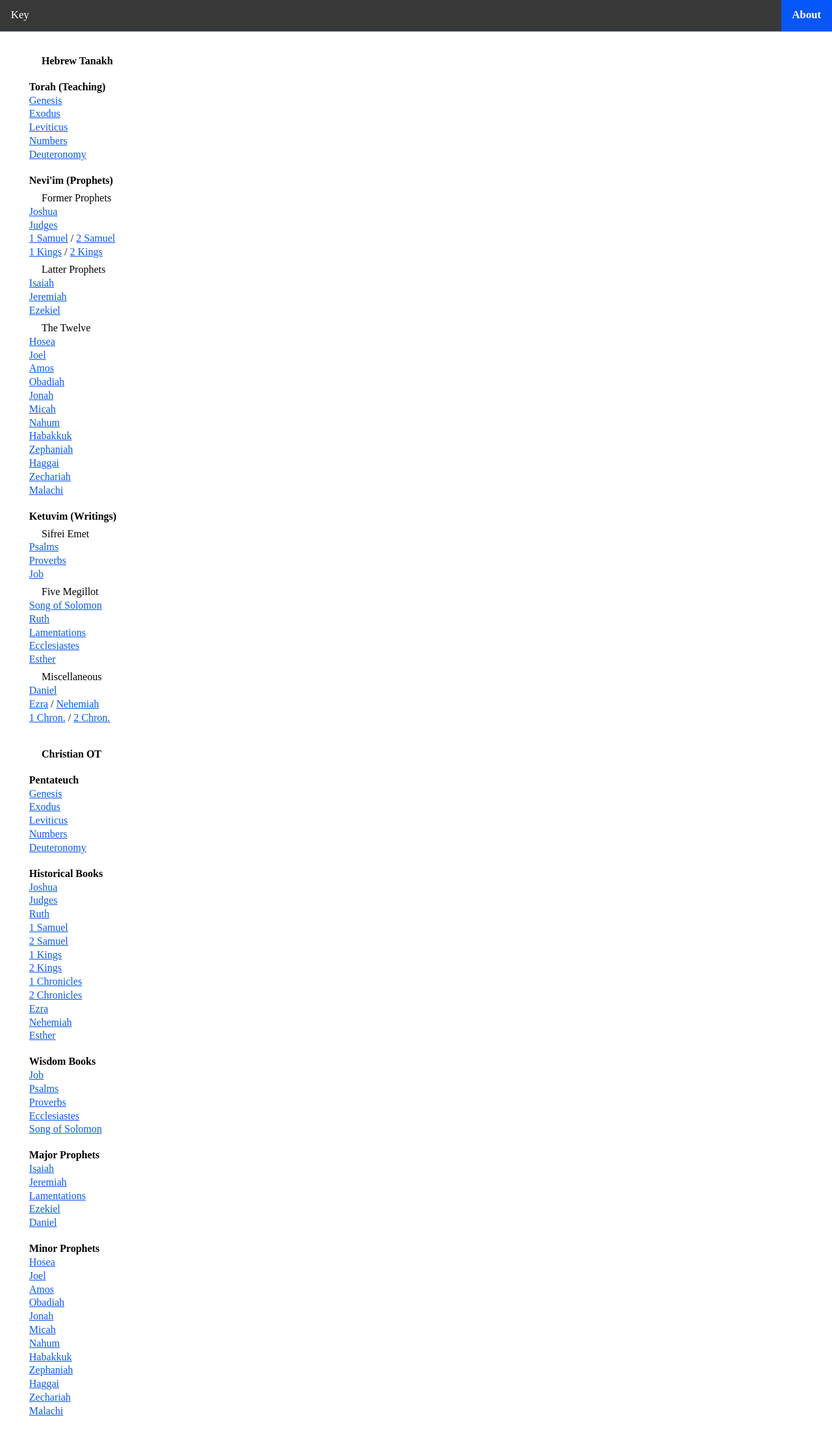
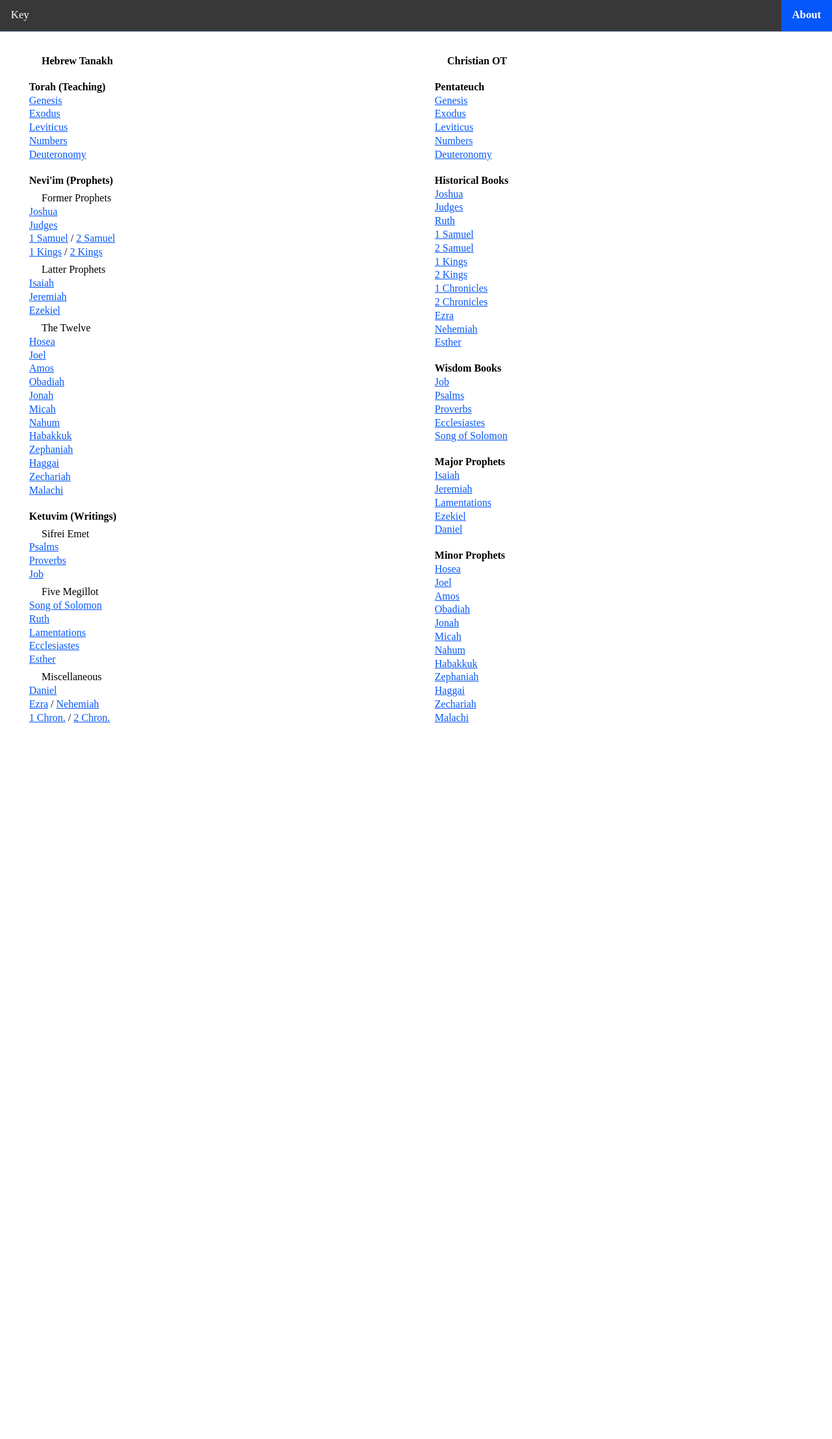
Before and after one commit to gfassero/HIERO, a Jekyll site: the page read/index.html, which Jekyll copies as it is, in a window 1280 px wide. Shown: the whole page at 65% size. Built offline with Jekyll 4.4.1, drawn with Linux system fonts in a browser that asks for light colours.

Commit message:
Fix column layout

```diff
--- a/read/index.html
+++ b/read/index.html
@@ -28,7 +28,8 @@ p.title {
 }
 
 .panel {
-    flex-direction: row;
+    display: flex;
+    flex-direction: row !important;
 }
 
 @media screen and (max-width: 30em) {
```
